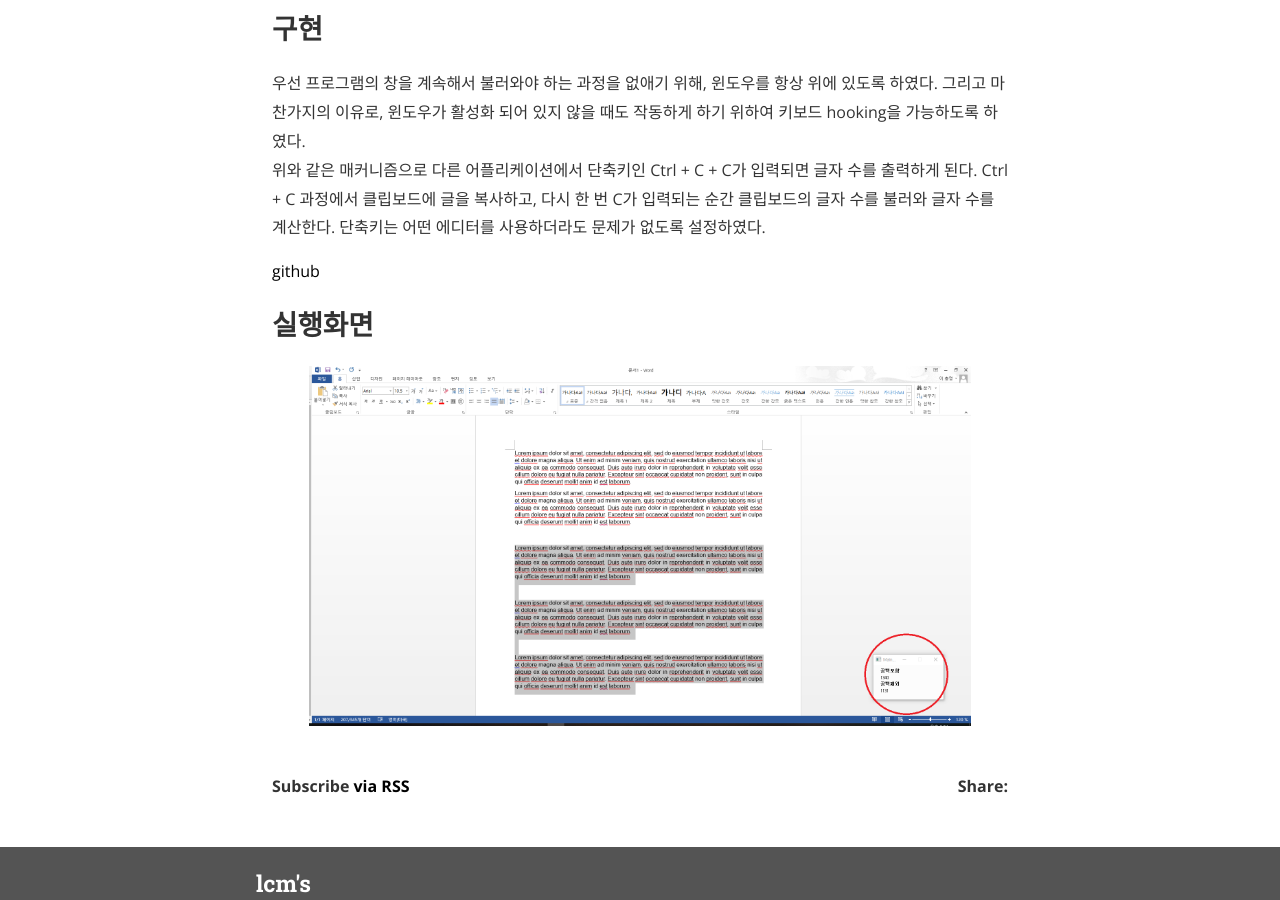
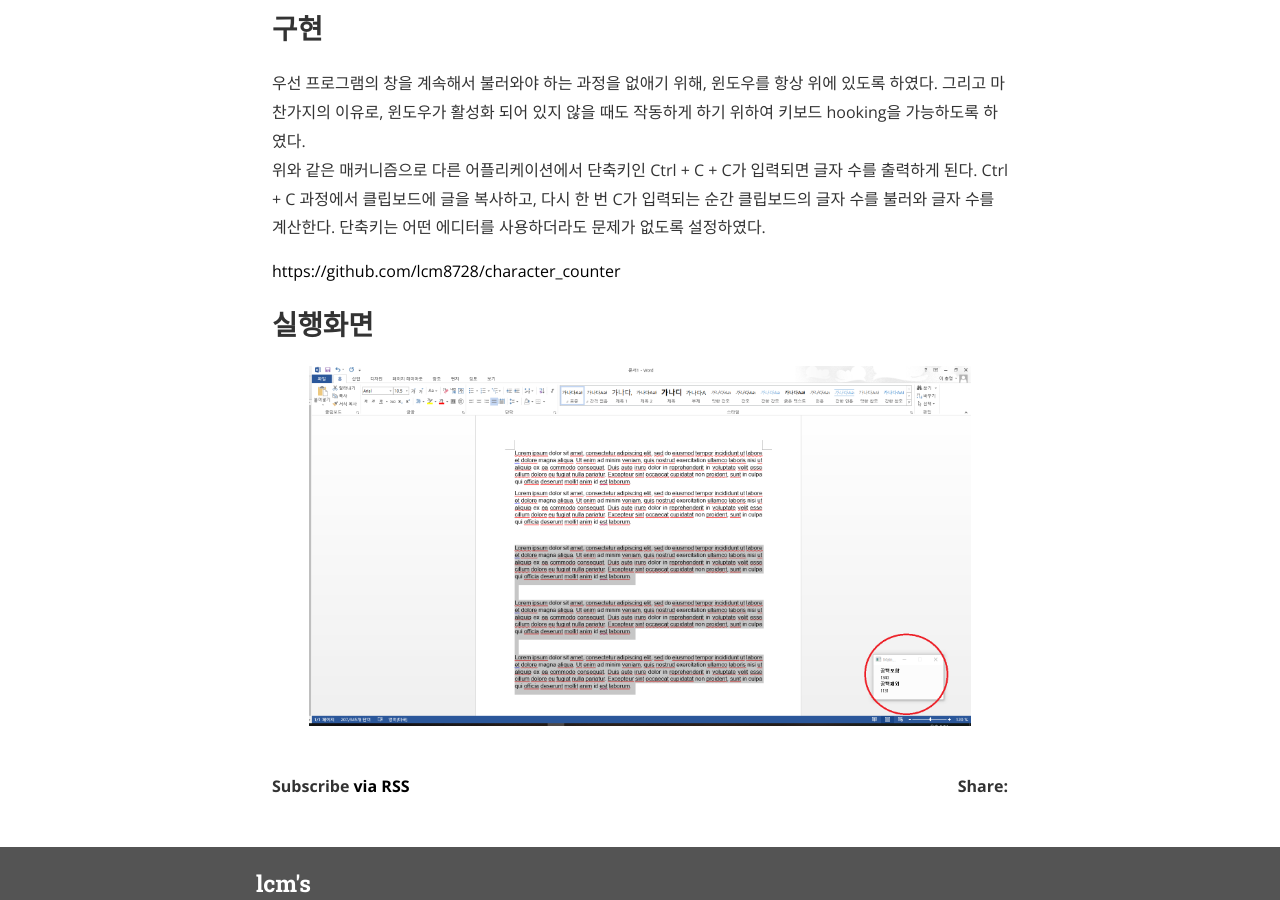
Before and after one commit to lcm8728/lcm8728.github.io, a Jekyll site: the page built from _posts/2018-09-08-character-counter.markdown, in a window 1280 px wide and 900 px high, scrolled down 778 px. Built offline with Jekyll 4.4.1, drawn with Linux system fonts in a browser that asks for light colours; nearby versions of some CDN libraries; some of the changed lines change nothing that is shown.

Commit message:
Update 2018-09-08-character-counter.markdown

```diff
--- a/_posts/2018-09-08-character-counter.markdown
+++ b/_posts/2018-09-08-character-counter.markdown
@@ -21,7 +21,7 @@ categories: project
 우선 프로그램의 창을 계속해서 불러와야 하는 과정을 없애기 위해, 윈도우를 항상 위에 있도록 하였다. 그리고 마찬가지의 이유로, 윈도우가 활성화 되어 있지 않을 때도 작동하게 하기 위하여 키보드 hooking을 가능하도록 하였다.
 위와 같은 매커니즘으로 다른 어플리케이션에서 단축키인 Ctrl + C + C가 입력되면 글자 수를 출력하게 된다. Ctrl + C 과정에서 클립보드에 글을 복사하고, 다시 한 번 C가 입력되는 순간 클립보드의 글자 수를 불러와 글자 수를 계산한다. 단축키는 어떤 에디터를 사용하더라도 문제가 없도록 설정하였다.
 
-[github](https://github.com/lcm8728/character_counter)
+[https://github.com/lcm8728/character_counter](https://github.com/lcm8728/character_counter)
 
 ## 실행화면
 ![text](/assets/character_counter_example1.png)
```
